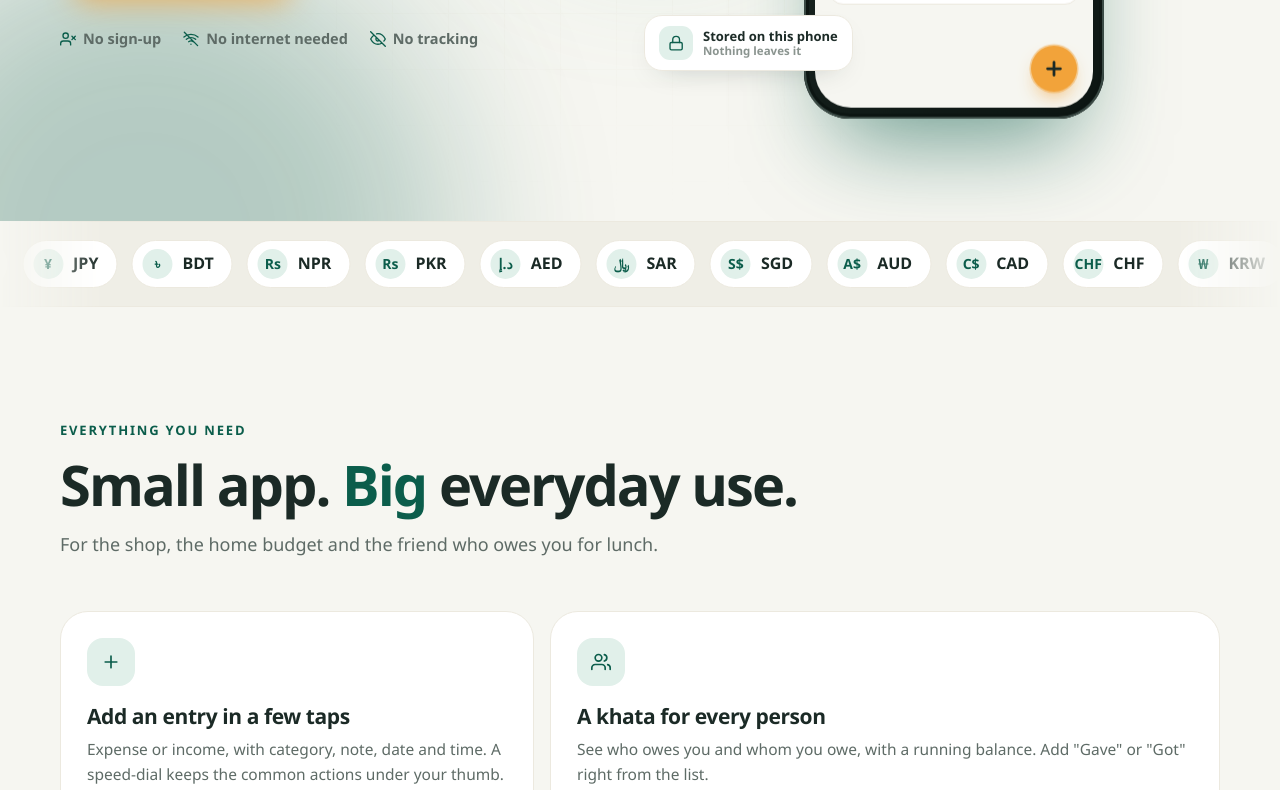
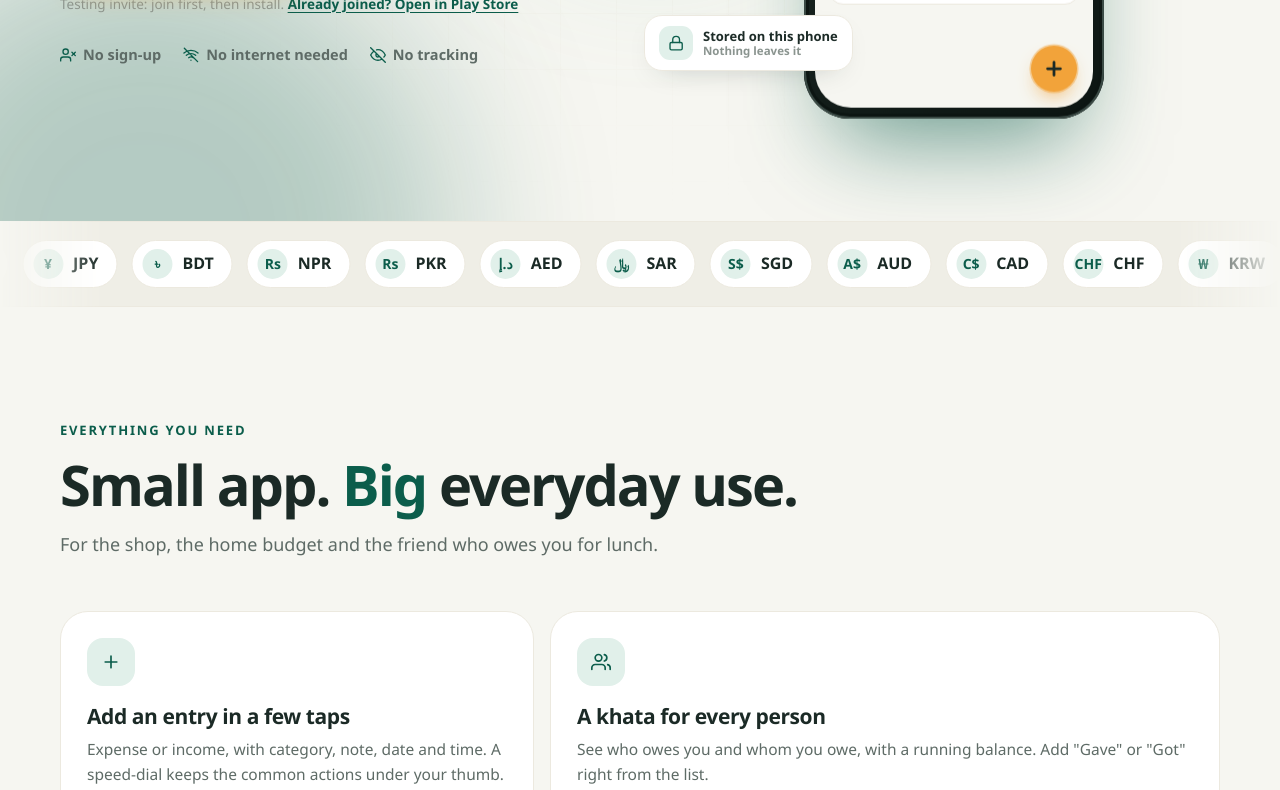
Before and after one commit to arunkaushikdev/hisaab-kitaab-site, a plain HTML site: page index.html in a window 1280 px wide. Shown: the part 659-1449 px from the top of the page. Drawn offline with Linux system fonts and the light colour scheme; animation ran at ten frames a second.

Commit message:
Link Play buttons to the closed-test invite and the Play Store page
Co-Authored-By: Claude Sonnet 5.5 <noreply@anthropic.com>
Claude-Session: https://claude.ai/code/session_01V7WQWUykUUgzCLuEpvV3VX

```diff
--- a/css/style.css
+++ b/css/style.css
@@ -476,3 +476,7 @@ footer:not(.site-foot) { border-top: 1px solid var(--line); padding: 34px 0 44px
 .foot { display: flex; flex-wrap: wrap; align-items: center; gap: 14px 28px; justify-content: space-between; }
 .foot nav { display: flex; gap: 22px; font-weight: 700; }
 .foot nav a:hover { color: var(--green); }
+
+.soon-note a { text-decoration: underline; text-underline-offset: 3px; font-weight: 700; color: var(--green); }
+.final-card .soon-note { color: var(--gtext); margin: 14px 0 0; font-size: 14px; }
+.final-card .soon-note a { color: #fff; }
--- a/index.html
+++ b/index.html
@@ -22,7 +22,7 @@
     })();
   </script>
 </head>
-<body data-play="">
+<body data-play="https://play.google.com/apps/testing/com.adk.hisaabkitaab" data-play-store="https://play.google.com/store/apps/details?id=com.adk.hisaabkitaab">
 
 <!-- icon sprite -->
 <svg width="0" height="0" style="position:absolute" aria-hidden="true">
@@ -96,6 +96,7 @@
         <a class="btn saffron" id="playBtn" href="#" aria-disabled="true"><svg class="ico"><use href="#i-play"/></svg><span id="playTxt" data-i18n="play_get">Get it on Google Play</span></a>
         <a class="btn ghost" href="#features"><span data-i18n="see">See what it does</span><svg class="ico"><use href="#i-arrow"/></svg></a>
       </div>
+      <p class="soon-note rv" style="--d:.28s"><span data-i18n="tester_note">Testing invite: join first, then install.</span> <a class="storeLink" href="#" target="_blank" rel="noopener" data-i18n="tester_store">Already joined? Open in Play Store</a></p>
       <div class="trust rv" style="--d:.32s">
         <span><svg class="ico"><use href="#i-userx"/></svg><span data-i18n="tr1">No sign-up</span></span>
         <span><svg class="ico"><use href="#i-wifioff"/></svg><span data-i18n="tr2">No internet needed</span></span>
@@ -343,6 +344,7 @@
         <h2 data-i18n="fin_h">Apna hisaab, apne phone mein.</h2>
         <p data-i18n="fin_p">Simple, fast and private. Made for everyday use.</p>
         <div class="cta"><a class="btn saffron" id="playBtn2" href="#" aria-disabled="true"><svg class="ico"><use href="#i-play"/></svg><span id="playTxt2" data-i18n="play_get">Get it on Google Play</span></a></div>
+        <p class="soon-note"><span data-i18n="tester_note">Testing invite: join first, then install.</span> <a class="storeLink" href="#" target="_blank" rel="noopener" data-i18n="tester_store">Already joined? Open in Play Store</a></p>
       </div>
       <div class="fc-art" aria-hidden="true">
         <i class="ring r1"></i><i class="ring r2"></i><i class="ring r3"></i>
--- a/js/main.js
+++ b/js/main.js
@@ -11,6 +11,7 @@
 
   /* ---------- Google Play link: put the store URL in <body data-play="..."> ---------- */
   var PLAY_URL = body.getAttribute('data-play') || '';
+  var STORE_URL = body.getAttribute('data-play-store') || '';
 
   /* ---------- text ---------- */
   var T = {
@@ -19,7 +20,7 @@
       eyebrow: 'Works fully offline on Android',
       h1a: 'Your hisaab,', h1b: 'sorted.',
       lead: 'Daily expenses and udhaar khata in one simple app. Everything stays on your phone. No account to create, no cloud to trust.',
-      play_get: 'Get it on Google Play',
+      play_get: 'Get it on Google Play', tester_note: 'Testing invite: join first, then install.', tester_store: 'Already joined? Open in Play Store',
       see: 'See what it does',
       tr1: 'No sign-up', tr2: 'No internet needed', tr3: 'No tracking',
       p_hi: 'Good evening', p_title: 'Hisaab Kitaab', p_spent: 'Spent this month', p_get: "You'll get", p_owe: 'You owe',
@@ -86,7 +87,7 @@
       eyebrow: 'Android पर पूरी तरह ऑफ़लाइन',
       h1a: 'आपका हिसाब,', h1b: 'एकदम सही।',
       lead: 'रोज़ के खर्च और उधार खाता, एक आसान ऐप में। सब कुछ आपके फ़ोन में रहता है। न अकाउंट बनाना, न किसी क्लाउड पर भरोसा।',
-      play_get: 'Google Play से पाएँ',
+      play_get: 'Google Play से पाएँ', tester_note: 'टेस्टिंग इन्वाइट: पहले जुड़ें, फिर इंस्टॉल करें।', tester_store: 'पहले से जुड़ चुके हैं? Play Store में खोलें',
       see: 'देखें यह क्या करता है',
       tr1: 'कोई साइन-अप नहीं', tr2: 'इंटरनेट नहीं चाहिए', tr3: 'कोई ट्रैकिंग नहीं',
       p_hi: 'शुभ संध्या', p_title: 'हिसाब किताब', p_spent: 'इस महीने खर्च', p_get: 'मिलेंगे', p_owe: 'देने हैं',
@@ -188,6 +189,7 @@
 
   /* ---------- Play button ---------- */
   function setupPlay() {
+    $$('.storeLink').forEach(function (a) { if (STORE_URL) a.href = STORE_URL; else a.parentNode.style.display = 'none'; });
     [['playBtn', 'playTxt'], ['playBtn2', 'playTxt2']].forEach(function (p) {
       var a = $('#' + p[0]), s = $('#' + p[1]);
       if (!a || !s) return;
```
